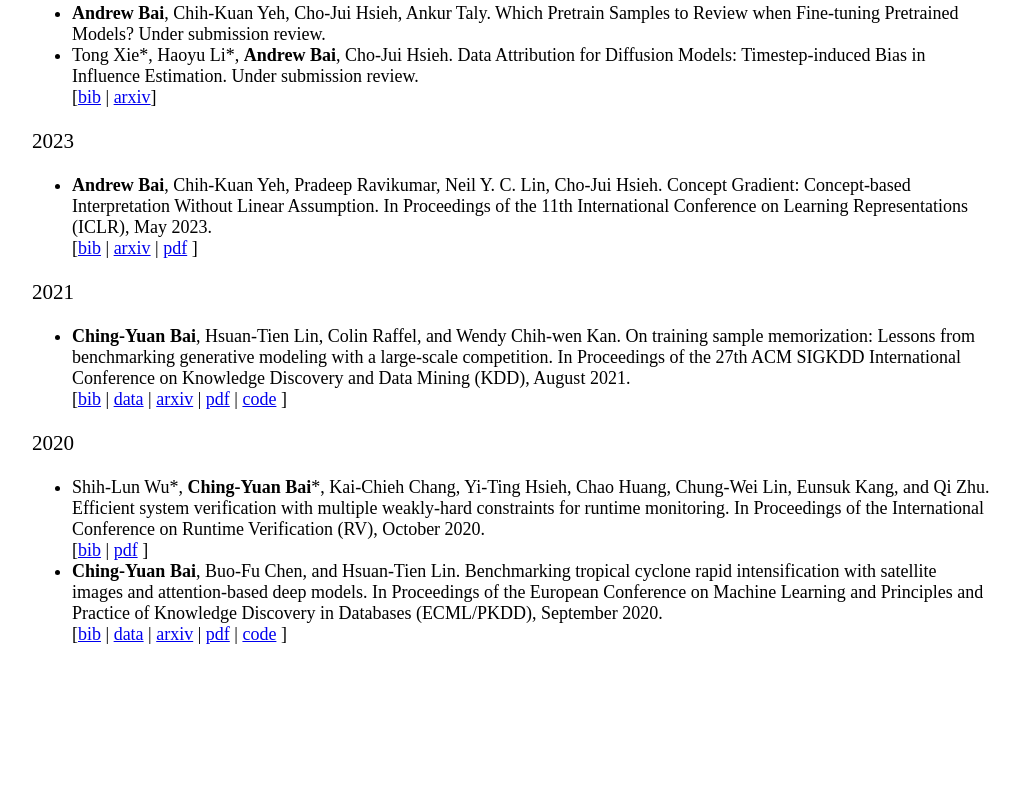
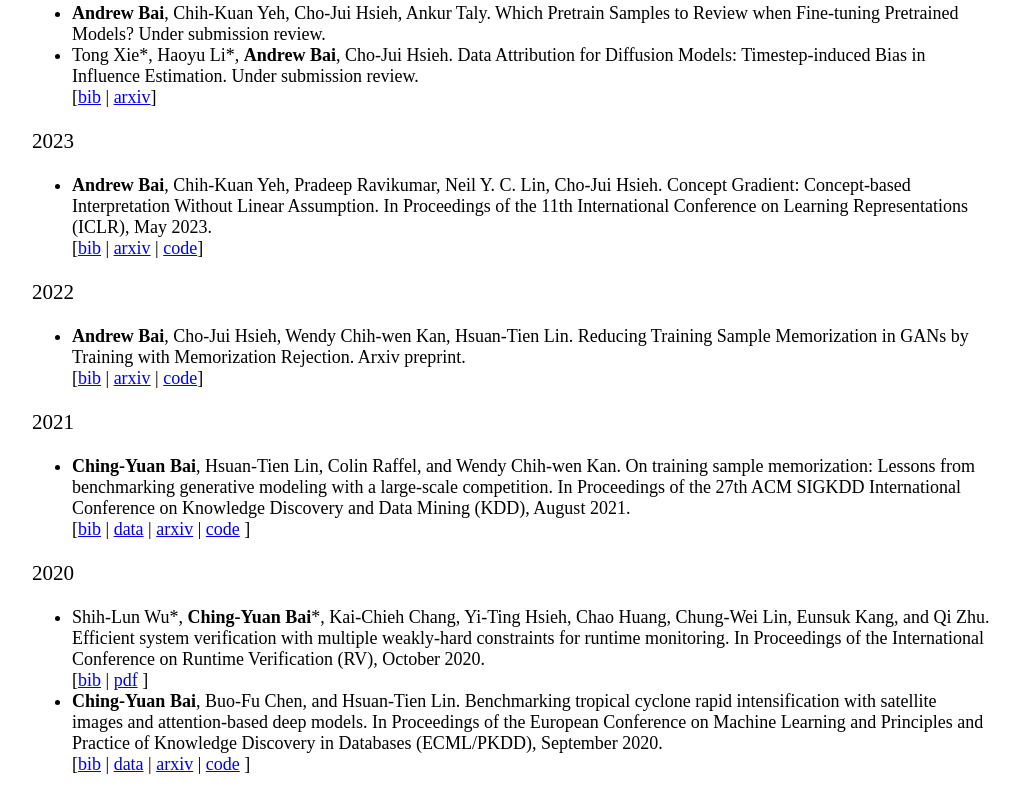
Before and after one commit to jybai/jybai.github.io, a plain HTML site: page index.html in a window 1280 px wide. Shown: the part 561-1364 px from the top of the page, without its empty margins (128-1148 px from the left). Before the commit the page ends 1234 px from the top, so only its background shows below. Drawn offline with Linux system fonts and the light colour scheme.

Commit message:
feat: add mrgan paper

```diff
--- a/index.html
+++ b/index.html
@@ -70,7 +70,16 @@
           <br>
           [<a href="./files/bib/ab2022cg.bib">bib</a> |
            <a href="https://arxiv.org/abs/2208.14966">arxiv</a> |
-           <a href="./files/paper/ab2022cg.pdf">pdf</a> ]
+           <a href="https://github.com/jybai/concept-gradients">code</a>]
+        </li>
+      </ul>
+      <h3>2022</h3>
+      <ul>
+        <li> <b>Andrew Bai</b>, Cho-Jui Hsieh, Wendy Chih-wen Kan, Hsuan-Tien Lin. Reducing Training Sample Memorization in GANs by Training with Memorization Rejection. Arxiv preprint.
+          <br>
+          [<a href="./files/bib/bai2022reducing.bib">bib</a> |
+           <a href="https://arxiv.org/abs/2210.12231">arxiv</a> |
+           <a href="https://github.com/jybai/MRGAN">code</a>]
         </li>
       </ul>
       <h3>2021</h3>
@@ -80,7 +89,6 @@
           [<a href="./files/bib/cb2021on.bib">bib</a> |
            <a href="https://www.kaggle.com/andrewcybai/generative-dog-images">data</a> |
            <a href="https://arxiv.org/abs/2106.03062">arxiv</a> |
-           <a href="./files/paper/cb2021on.pdf">pdf</a> |
            <a href="https://github.com/jybai/generative-memorization-benchmark">code</a> ]
         </li>
       </ul>
@@ -96,7 +104,6 @@
           [<a href="./files/bib/cb2020benchmarking.bib">bib</a> |
            <a href="https://www.csie.ntu.edu.tw/~htlin/program/TCRISI/">data</a> |
            <a href="https://arxiv.org/abs/1909.11616">arxiv</a> |
-           <a href="./files/paper/cb2020benchmarking.pdf">pdf</a> |
            <a href="https://github.com/jybai/TCRI-Benchmark">code</a> ]
         </li>
       </ul>
```
Also changed, not shown: 1 other file.
